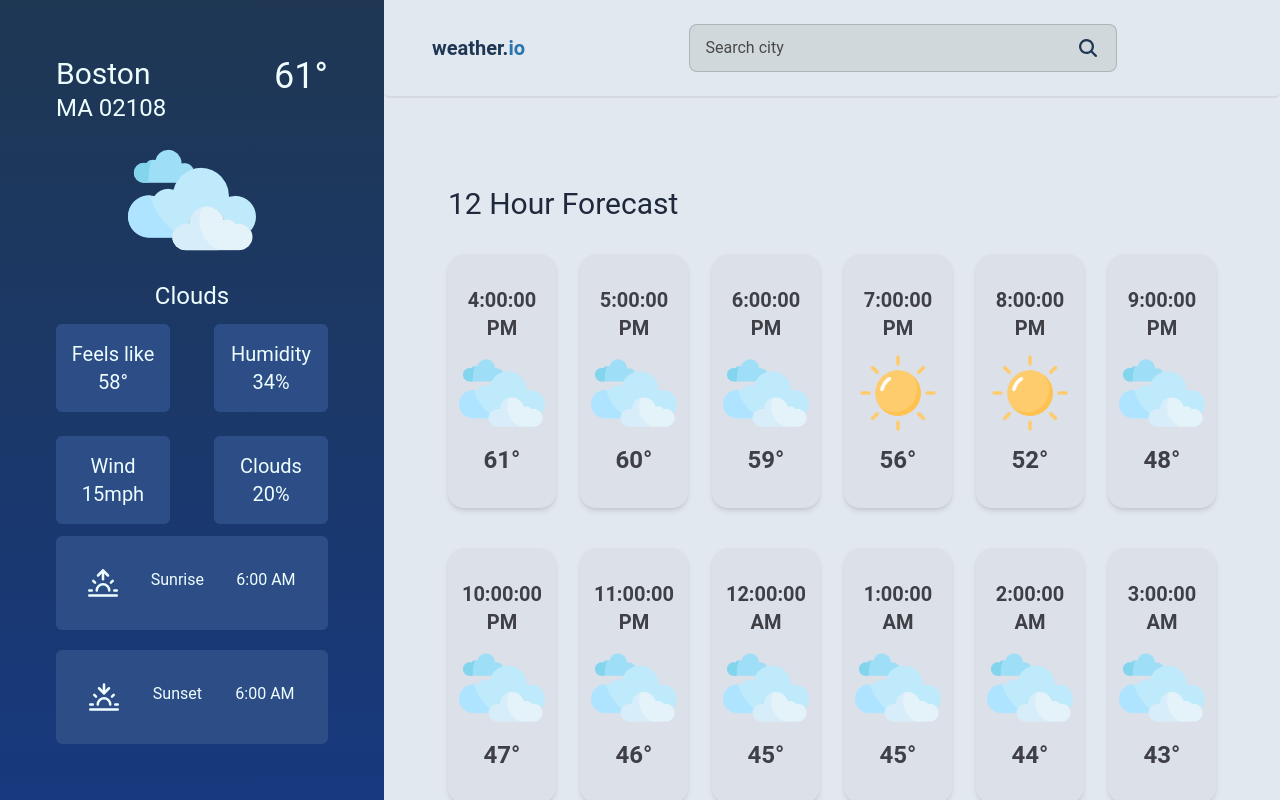
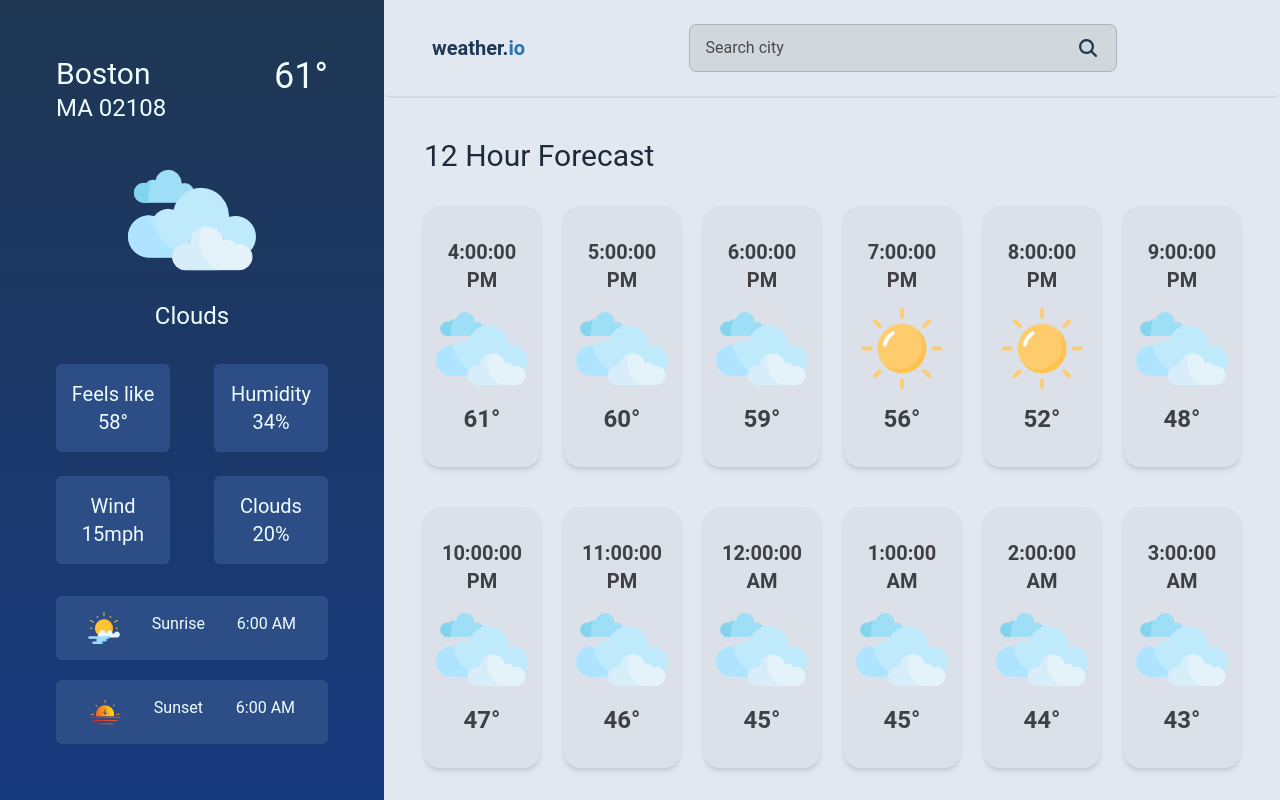
Before and after one commit to alexcw08/FullStack-Weather-App, a React (Vite) app in the folder client/: page / in a window 1280 px wide. Built offline with nearby package versions, Linux system fonts and the light colour scheme.

Commit message:
Add sunrise and sunset icons and replace old icons.

```diff
--- a/client/src/components/CurrentWeather.tsx
+++ b/client/src/components/CurrentWeather.tsx
@@ -1,5 +1,3 @@
-import { FiSunrise } from "react-icons/fi";
-import { FiSunset } from "react-icons/fi";
 import WeatherData from "../types/weatherTypes";
 import { selectIcon } from "../assets/utils/iconSelector";
 
@@ -48,14 +46,20 @@ const CurrentWeather: React.FC<ChildProps> = ({ weatherData }) => {
       </div>
       {/* sunrise and sunset */}
       <div className="flex flex-col gap-y-5">
-        <div className="rounded-md bg-[#2D4D86] flex  py-8 justify-evenly">
-          <FiSunrise fontSize={"30px"} />
+        <div className="rounded-md bg-[#2D4D86] flex py-4 justify-evenly">
+          {/* <FiSunrise fontSize={"30px"} /> */}
+          <div className="w-8 h-8">
+            <img src="/sunrise.png" alt="" />
+          </div>
           <p>Sunrise</p>
           <p>{weatherData.current.sunrise.time}</p>
         </div>
 
-        <div className="rounded-md bg-[#2D4D86] flex  py-8 justify-evenly">
-          <FiSunset fontSize={"30px"} />
+        <div className="rounded-md bg-[#2D4D86] flex py-4 justify-evenly">
+          {/* <FiSunset fontSize={"30px"} /> */}
+          <div className="w-8 h-8">
+            <img src="/sunset.png" alt="" />
+          </div>
           <p>Sunset</p>
           <p>{weatherData.current.sunset.time}</p>
         </div>
--- a/client/src/components/RightPanel.tsx
+++ b/client/src/components/RightPanel.tsx
@@ -12,7 +12,7 @@ const RightPanel: React.FC<ChildProps> = ({ weatherData, setWeatherData }) => {
   return (
     <div className="w-[70%] overflow-y-scroll bg-slate-200">
       <Header setWeatherData={setWeatherData} />
-      <div className="md:px-16 flex flex-col py-12 ">
+      <div className="md:px-10 flex flex-col ">
         <HourlyContainer weatherData={weatherData} />
         <DailyContainer weatherData={weatherData} />
       </div>
```
Also changed, not shown: client/public/sunrise.png (added), client/public/sunset.png (added).
